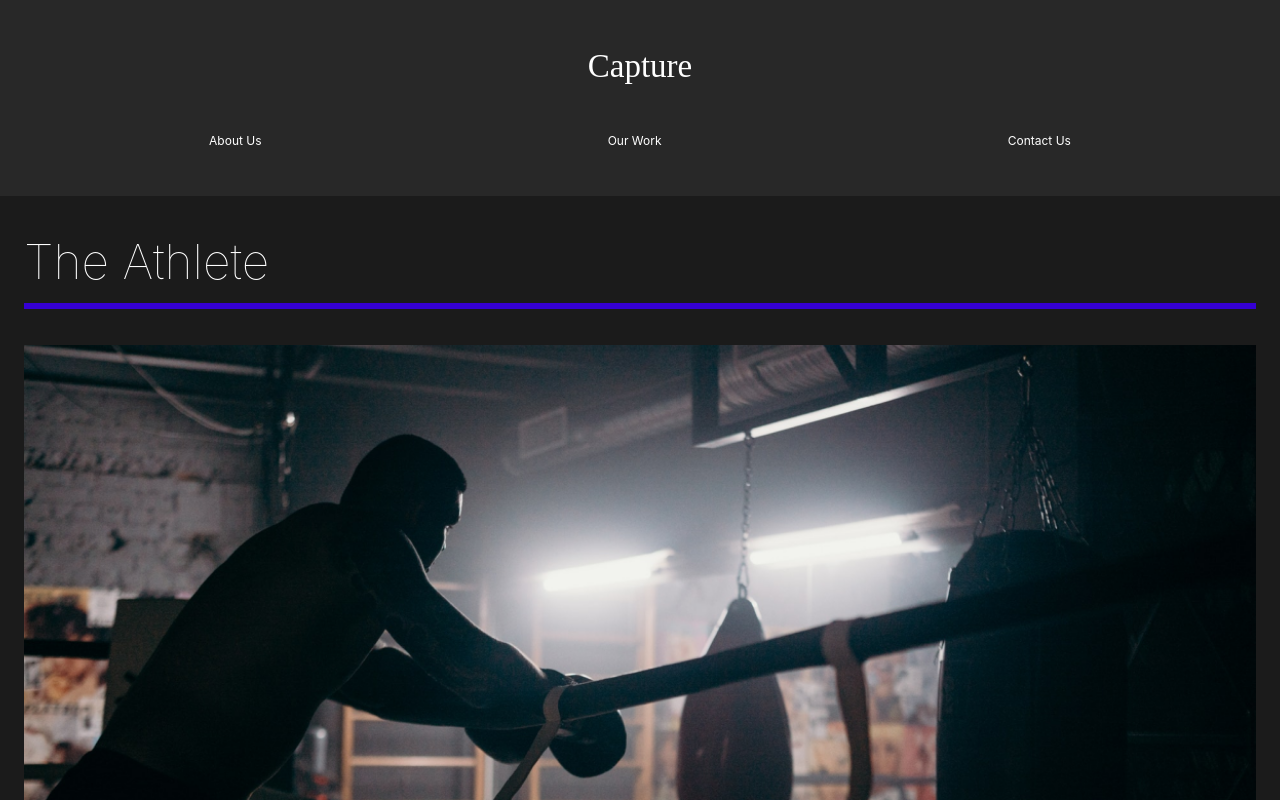
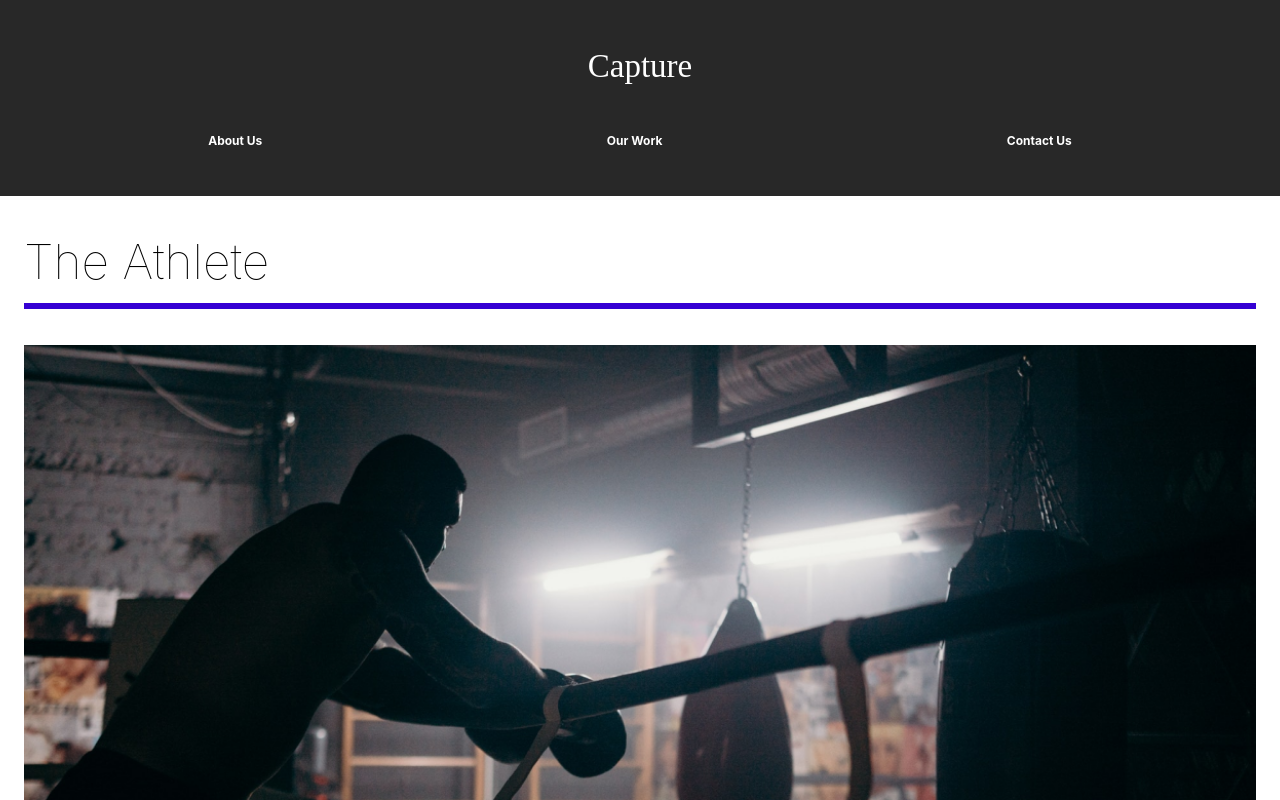
Before and after one commit to MatinSa7/CaptureSite, a React (Create React App) app: page /work in a window 1280 px wide. Shown: the top 800 px of the page. Built offline with nearby package versions, Linux system fonts and the light colour scheme; the HTML template or start-up script is replaced by a standard one.

Commit message:
more Color changes

```diff
--- a/src/components/Nav.js
+++ b/src/components/Nav.js
@@ -72,6 +72,7 @@ const StyledNav = styled.nav`
   li {
     padding-left: 10rem;
     position: relative;
+    font-weight: bold;
   }
 
   @media (max-width: 1300px) {
--- a/src/pages/OurWork.js
+++ b/src/pages/OurWork.js
@@ -1,5 +1,5 @@
 import React from "react";
-import styled from "styled-components";
+import styled, { withTheme } from "styled-components";
 import athlete from "../img/athlete-small.png";
 import theracer from "../img/theracer-small.png";
 import goodtimes from "../img/goodtimes-small.png";
@@ -22,6 +22,7 @@ const OurWork = () => {
   const [element2, controls2] = useScroll();
   return (
     <StyledWork
+      style={{background: "#fff"}}
       exit="exit"
       variants={pageAnimation}
       initial="hidden"
@@ -78,7 +79,7 @@ const StyledWork = styled(motion.div)`
   background: #1b1b1b;
   h2 {
     padding: 1rem 0rem;
-    color: white;
+    color: black;
   }
   @media (max-width: 1300px) {
     padding: 2rem 2rem;
```
